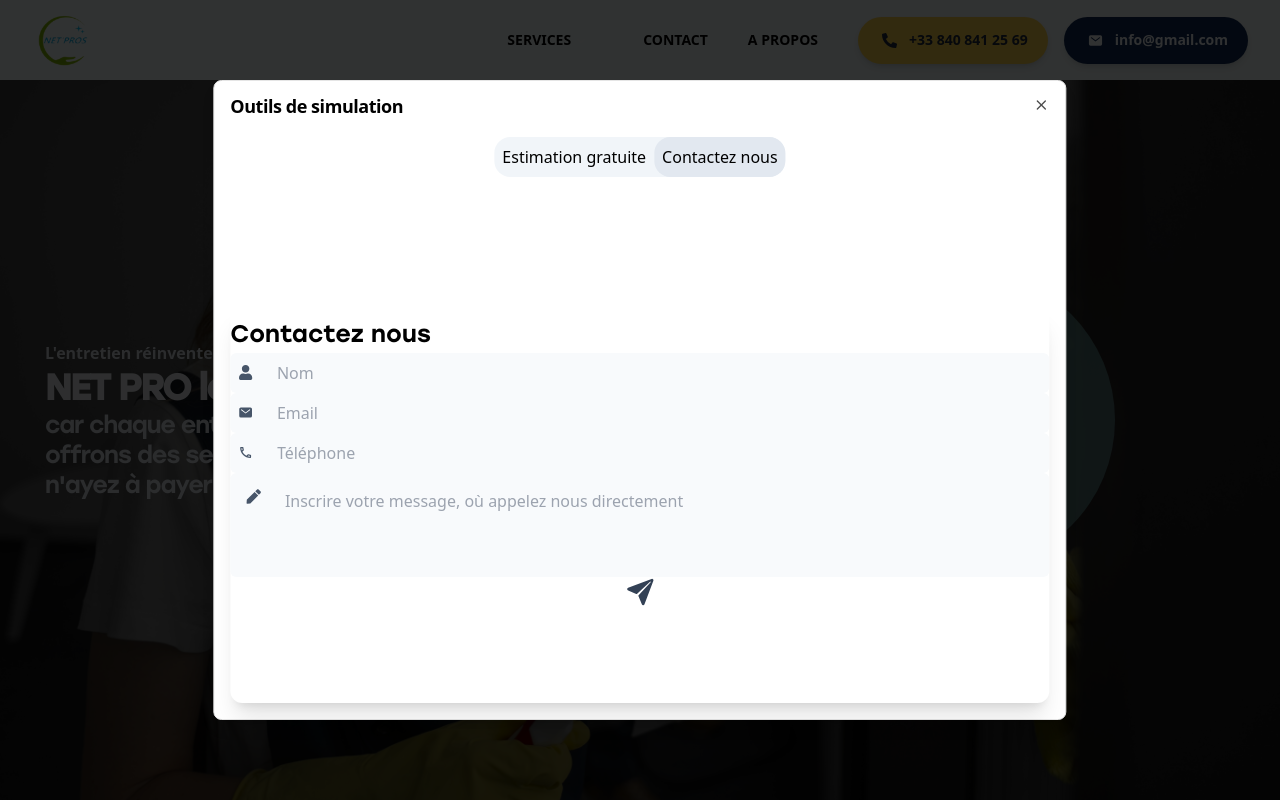
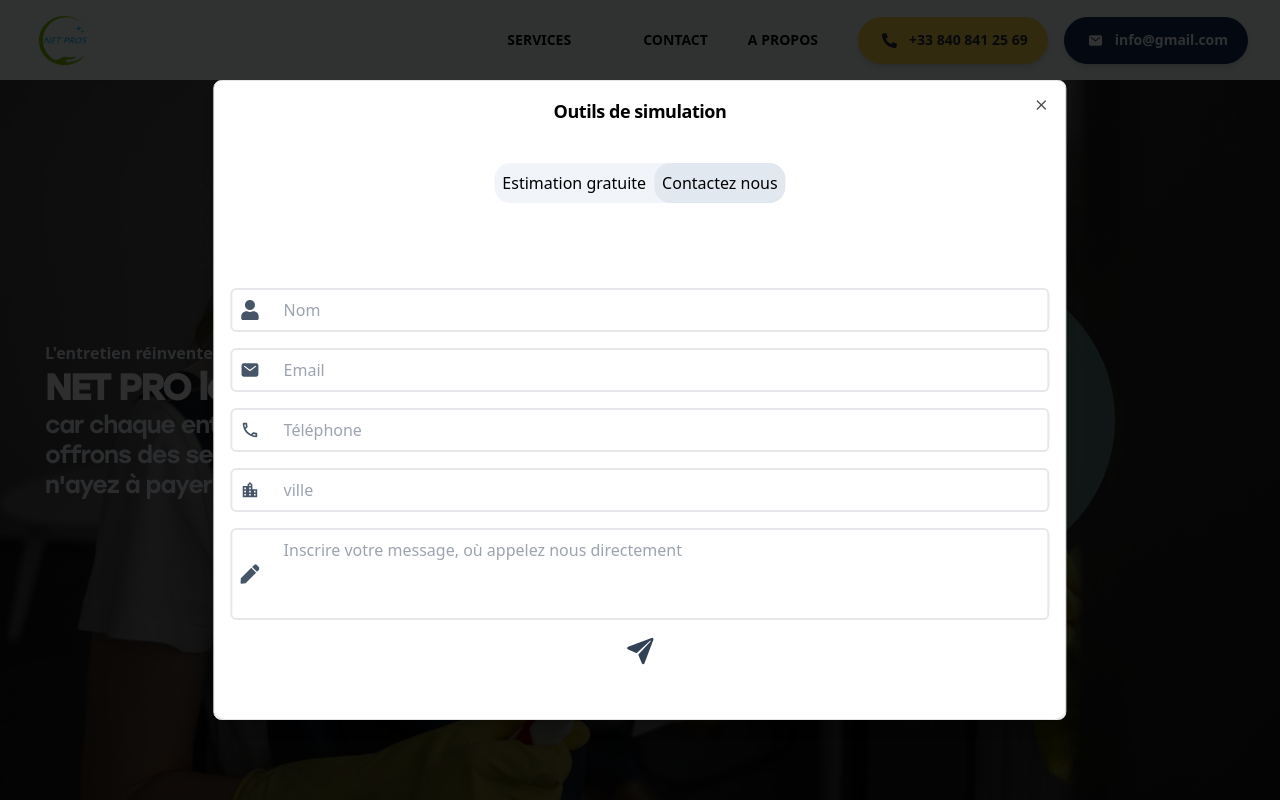
Before and after one commit to netproam/netpro, a Next.js app: page / in a window 1280 px wide. Both pictures are taken after a click on the button "Estimation grauite". Shown: the top 800 px of the page. Built offline with nearby package versions, Linux system fonts and the light colour scheme.

Commit message:
une meilleur version pour la version detailler des produits

```diff
--- a/src/components/Navigation/DialogEstimation.tsx
+++ b/src/components/Navigation/DialogEstimation.tsx
@@ -15,6 +15,7 @@ import { Input } from "@/components/ui/input"
 import { Label } from "@/components/ui/label"
 import { useState } from "react"
 import ContactComponent from "../ContactComponent"
+import ContactOnDialog from "../ui/ContactOnDialog"
 
 export function DialogEstimation() {
     const [isChanging,setIsChanging]=useState(false)
@@ -23,9 +24,9 @@ export function DialogEstimation() {
       <DialogTrigger asChild>
         <Button className="bg-transparent hover:bg-transparent" >Estimation grauite</Button>
       </DialogTrigger>
-      <DialogContent className="w-full h-full p-4 ">
+      <DialogContent className="w-full h-full p-0 overflow-scroll ">
         <DialogHeader>
-          <DialogTitle>Outils de simulation</DialogTitle>
+          <DialogTitle className="text-center text-lg py-4">Outils de simulation</DialogTitle>
 
           <div className="flex  w-full justify-center p-0 py-4 ">
                 <div className="w-fit rounded-2xl bg-slate-100 gap-10  ">
@@ -54,7 +55,7 @@ export function DialogEstimation() {
             <Copy className="h-4 w-4" />
           </Button>
         </div> :<div className="flex  flex-col  w-full">
-            <ContactComponent/>
+            <ContactOnDialog/>
         </div> }
 
       </DialogContent>
--- /dev/null
+++ b/src/components/ui/ContactOnDialog.tsx
@@ -0,0 +1,196 @@
+"use client"
+
+
+import { zodResolver } from "@hookform/resolvers/zod"
+import { useForm } from "react-hook-form"
+import { Button } from "@/components/ui/button"
+import {MdOutlineLocalGasStation, MdOutlineLocationCity, MdOutlinePhone}from "react-icons/md"
+import { Textarea } from "../ui/textarea"
+import {
+  Form,
+  FormControl,
+  FormDescription,
+  FormField,
+  FormItem,
+  FormLabel,
+  FormMessage,
+} from "@/components/ui/form"
+import { Input } from "@/components/ui/input"
+
+import * as z from "zod"
+import { IoGlobe, IoLocate, IoLocationSharp, IoMail, IoPaperPlane, IoPhoneLandscape, IoPhonePortrait } from "react-icons/io5"
+import { FaPaperPlane, FaPen, FaRegPaperPlane, FaUser } from "react-icons/fa"
+const formSchema = z.object({
+    name: z.string().min(2, {
+      message: "Vous devez indiquer un nom",
+    }),
+    ville: z.string().min(2, {
+        message: "Vous devez indiquer votre ville",
+      }),
+    phoneNumber:z.string().length(10,{message:"Numéro de téléphone invalide"}),
+    adresseEmail:z.string().email({message:"Adresse email non valide"}),
+    subject:z.string().min(2,{message:"Vous devez indiquez un sujet"}).max(100),description:z.string().min(10,{
+        message:"Message trop court"
+    }).max(1000)
+  })
+
+const ContactOnDialog = () => {
+    const form = useForm<z.infer<typeof formSchema>>({
+        resolver: zodResolver(formSchema),
+        defaultValues: {
+          name: "",phoneNumber:"",adresseEmail:"",subject:"",description:"",ville:""
+        },
+      })
+
+      // 2. Define a submit handler.
+      function onSubmit(values: z.infer<typeof formSchema>) {
+        // Do something with the form values.
+        // ✅ This will be type-safe and validated.
+        console.log(values)
+      }
+
+
+    return (
+        <Form {...form} >
+          <form onSubmit={form.handleSubmit(onSubmit)} className="h-full gap-4 p-4 bg-white  w-full  flex flex-col
+           shadow-xl rounded-xl  ">
+
+            <FormField
+              control={form.control}
+              name="name"
+              render={({ field }) => (
+                <FormItem>
+                 <FormControl>
+                    <div className="flex gap-2 border-2 justify-center items-center bg-white p-2 rounded-md
+                     w-full">
+                    <FaUser size={20} className="text-slate-600"/>
+                  <input
+                    className="  w-full outline-none   bg-transparent
+                     px-4 rounded-md  hover:border-slate-800 duration-500"
+                    placeholder="Nom" {...field} />
+                    </div>
+                  </FormControl>
+
+                  <FormMessage />
+                </FormItem>
+              )}
+            />
+                 <FormField
+              control={form.control}
+              name="adresseEmail"
+              render={({ field }) => (
+                <FormItem>
+                  <FormControl>
+                  <div className="flex gap-2 border-2 justify-center items-center bg-white p-2 rounded-md
+                     w-full">
+                                            <IoMail size={20} className="text-slate-600"/>
+                  <input
+                    className="  w-full outline-none   bg-transparent
+                     px-4 rounded-md  hover:border-slate-800 duration-500"
+                    placeholder="Email" {...field} />
+                    </div>
+                  </FormControl>
+
+                  <FormMessage />
+                </FormItem>
+              )}
+            />
+                 <FormField
+              control={form.control}
+              name="phoneNumber"
+              render={({ field }) => (
+                <FormItem>
+                 <FormControl>
+                 <div className="flex gap-2 border-2 justify-center items-center bg-white p-2 rounded-md
+                     w-full">
+                    <MdOutlinePhone size={20} className="text-slate-600"/>
+                  <input
+                    className="  w-full outline-none   bg-transparent
+                     px-4 rounded-md  hover:border-slate-800 duration-500"
+                    placeholder="Téléphone" {...field} />
+                    </div>
+                  </FormControl>
+
+                  <FormMessage />
+                </FormItem>
+              )}
+            />
+           <FormField
+              control={form.control}
+              name="ville"
+              render={({ field }) => (
+                <FormItem>
+                 <FormControl>
+                 <div className="flex gap-2 border-2 justify-center items-center bg-white p-2 rounded-md
+                     w-full">
+                    <MdOutlineLocationCity size={20} className="text-slate-600"/>
+                  <input
+                    className="  w-full outline-none   bg-transparent
+                     px-4 rounded-md  hover:border-slate-800 duration-500"
+                    placeholder="ville" {...field} />
+                    </div>
+                  </FormControl>
+
+                  <FormMessage />
+                </FormItem>
+              )}
+            />
+
+
+                 <FormField
+              control={form.control}
+              name="description"
+              render={({ field }) => (
+                <FormItem>
+
+                 <FormControl>
+
+                 <div className="flex gap-2 border-2 justify-center items-center bg-white p-2 rounded-md
+                     w-full">
+                    <FaPen size={20} className="text-slate-600"/>
+                  <textarea rows={3}
+                    className="  w-full outline-none resize-none   bg-transparent
+                     px-4 rounded-md  hover:border-slate-800 duration-500"
+                    placeholder="Inscrire votre message, où appelez nous directement" {...field} />
+                    </div>
+                  </FormControl>
+
+                  <FormMessage />
+                </FormItem>
+              )}
+            />
+            <div className="flex w-full justify-center ">
+            <button className="w-fit" type="submit"
+            ><IoPaperPlane
+            color="" className=" text-slate-700 duration-500 hover:text-[#88CBCE]" size={30}/></button>
+            </div>
+            <div className="flex hidden flex-col w-full font-light text-slate-600  text-lg
+             h-fit gap-4  ">
+
+
+                <div className="flex flex-col w-full gap-4 ">
+                <div className="flex gap-4 w-full items-center ">
+                    <IoMail size={25} color="#88CBCE"/>
+                <p className="font  text-base">email@gmail.com</p>
+                </div>
+                <div className="flex gap-4 w-full items-center ">
+                    <IoPhonePortrait size={25} color="#88CBCE"/>
+                <p className="font-light text-base">+1 840 841 25 69</p>
+                </div>
+
+                </div>
+                <div className="flex gap-4 w-full   ">
+                    <IoLocationSharp size={30} color="#88CBCE"/>
+                <p className=" text-base font-light w-1/2 ">785 20h Street, Office 478
+Berlin, De 82066</p>
+
+
+                </div>
+          </div>
+          </form>
+
+        </Form>
+      )
+
+}
+export default ContactOnDialog
```
